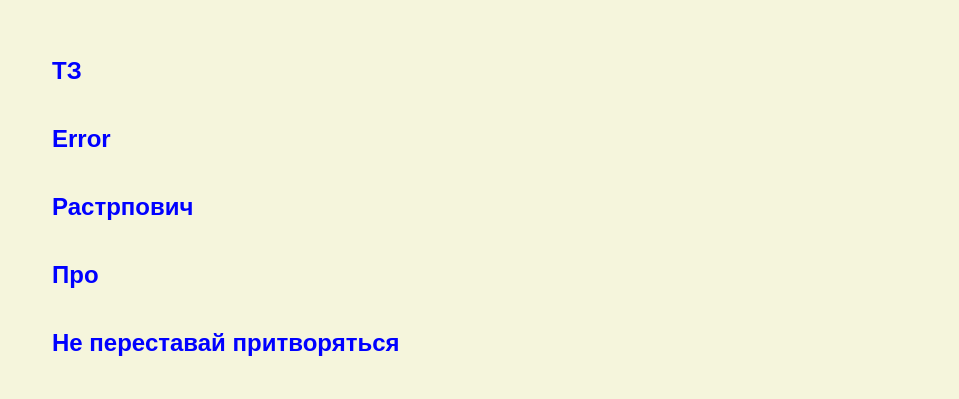
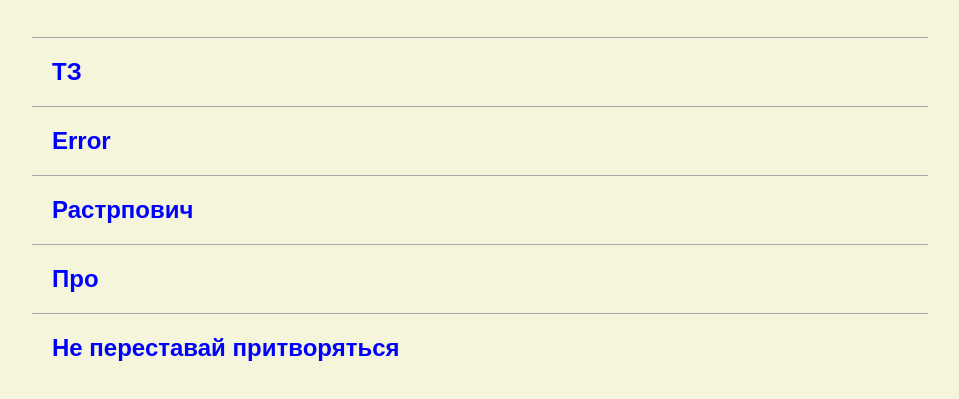
Before and after one commit to skayaBy/cssBayan, a plain HTML site: page cssBayan/index.html in a window 1280 px wide. Shown: the part 95-494 px from the top of the page, without its empty margins (160-1119 px from the left). Drawn offline with Linux system fonts and the light colour scheme.

```diff
--- a/cssBayan/css/style.css
+++ b/cssBayan/css/style.css
@@ -31,6 +31,10 @@ h1 {
 
 .accordion {
   margin: 1.25rem 0;
+}
+
+.accordion__item {
+  border-top: 0.1rem solid #a8a8a8;
 }
 
 input {
```
